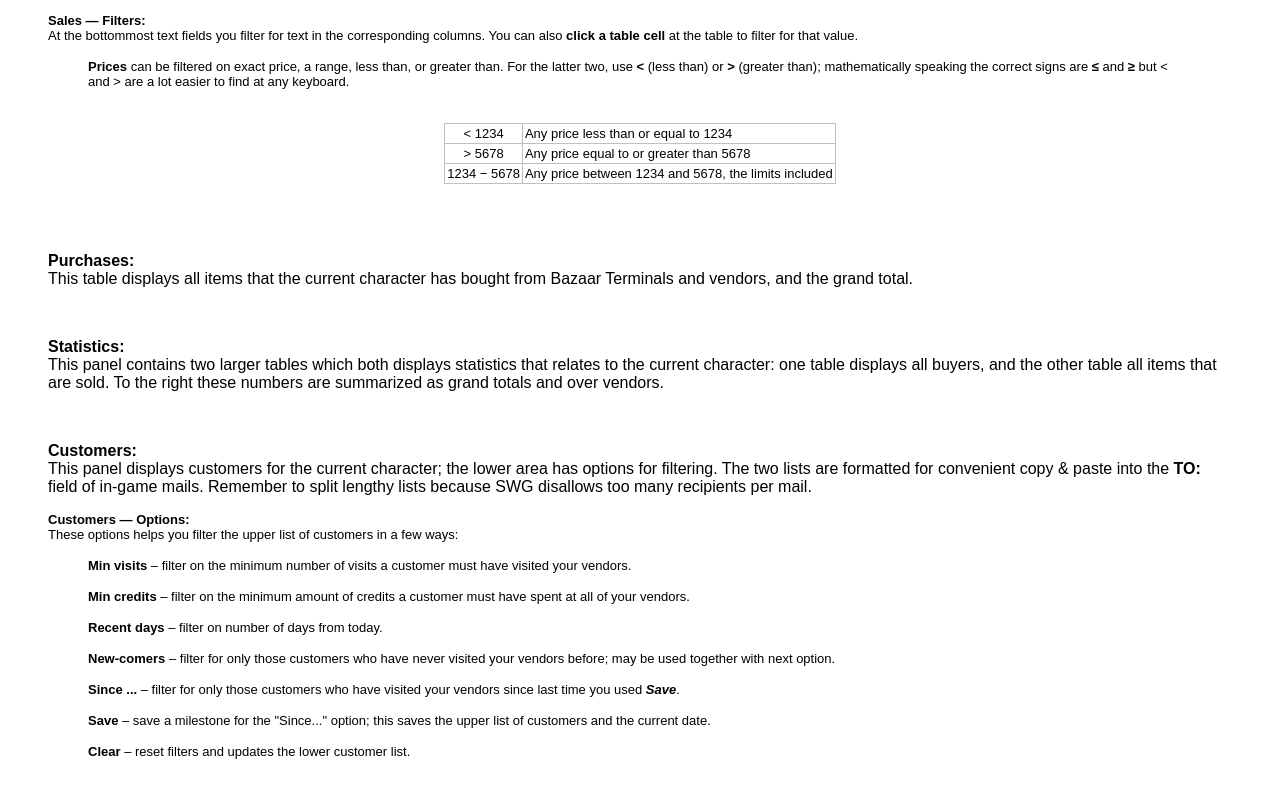
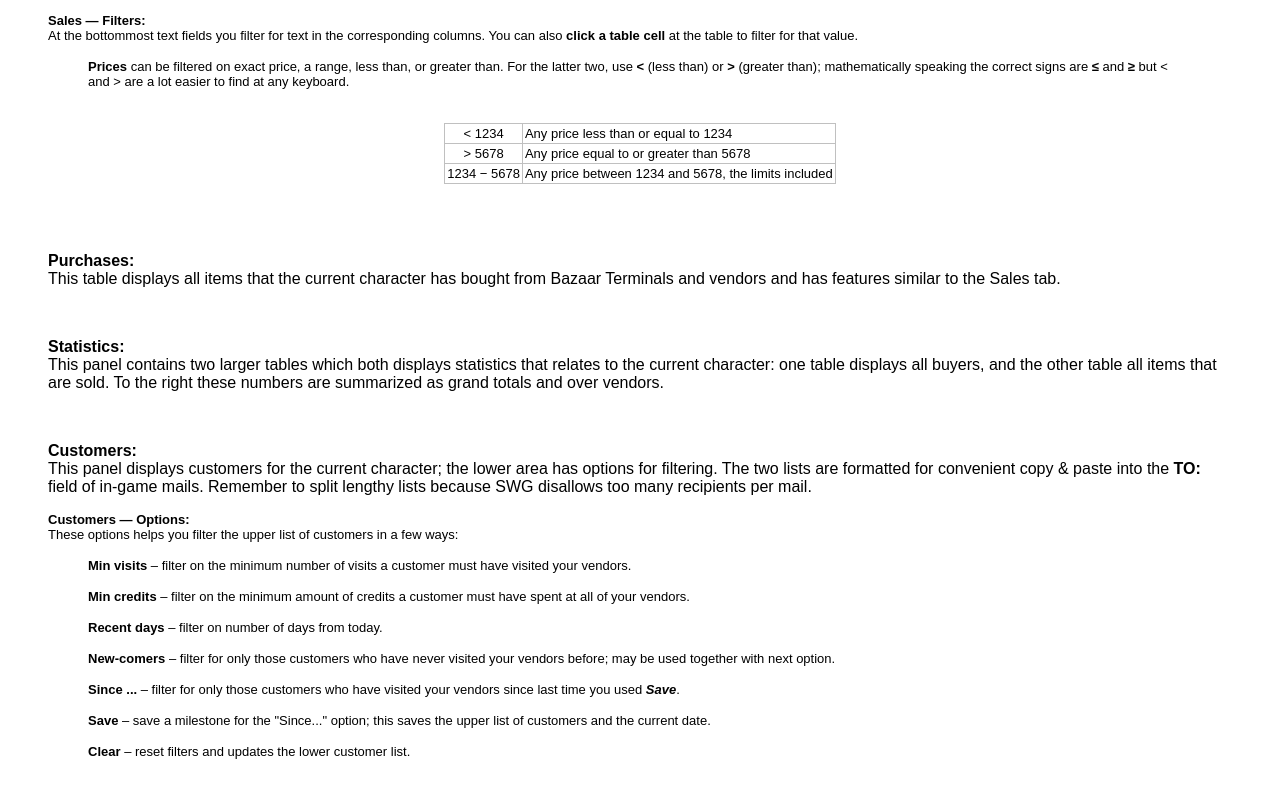
Before and after one commit to Sobuno/SWGAide, a plain HTML site: page swg/docs/help_trade__en.html in a window 1280 px wide. Shown: the part 663-1458 px from the top of the page. Drawn offline with Linux system fonts and the light colour scheme.

Commit message:
Updated help text to reflect change in Purchases tab

```diff
--- a/swg/docs/help_trade__en.html
+++ b/swg/docs/help_trade__en.html
@@ -178,8 +178,7 @@ Any price between 1234 and 5678, the limits included
 <p><font face="Arial">
 <b>Purchases: </b><br/>
 This table displays all items that the current character
-has bought from Bazaar Terminals and vendors, and the
-grand total.
+has bought from Bazaar Terminals and vendors and has features similar to the Sales tab.
 </font></p>
 
 <br/>
```
